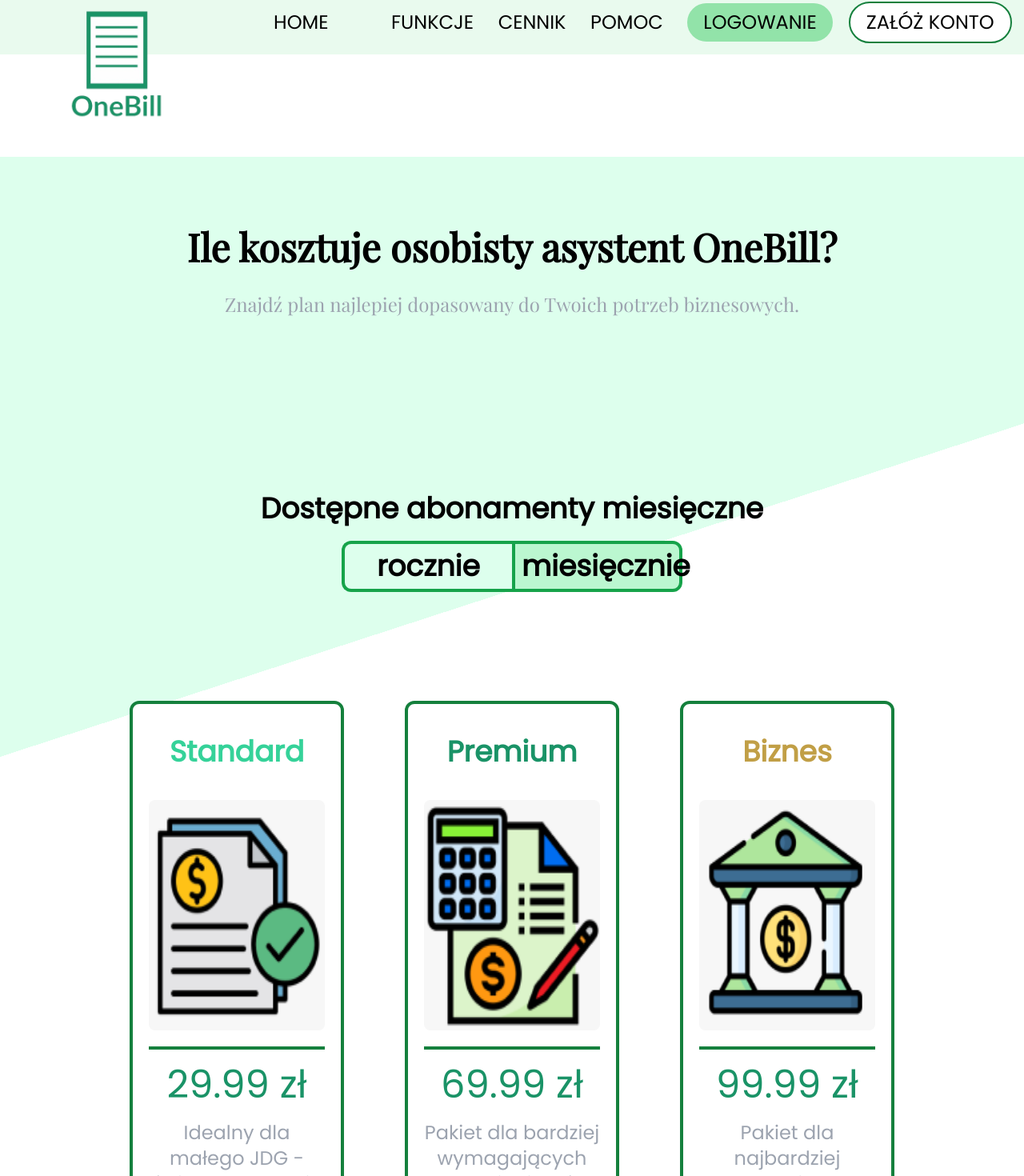
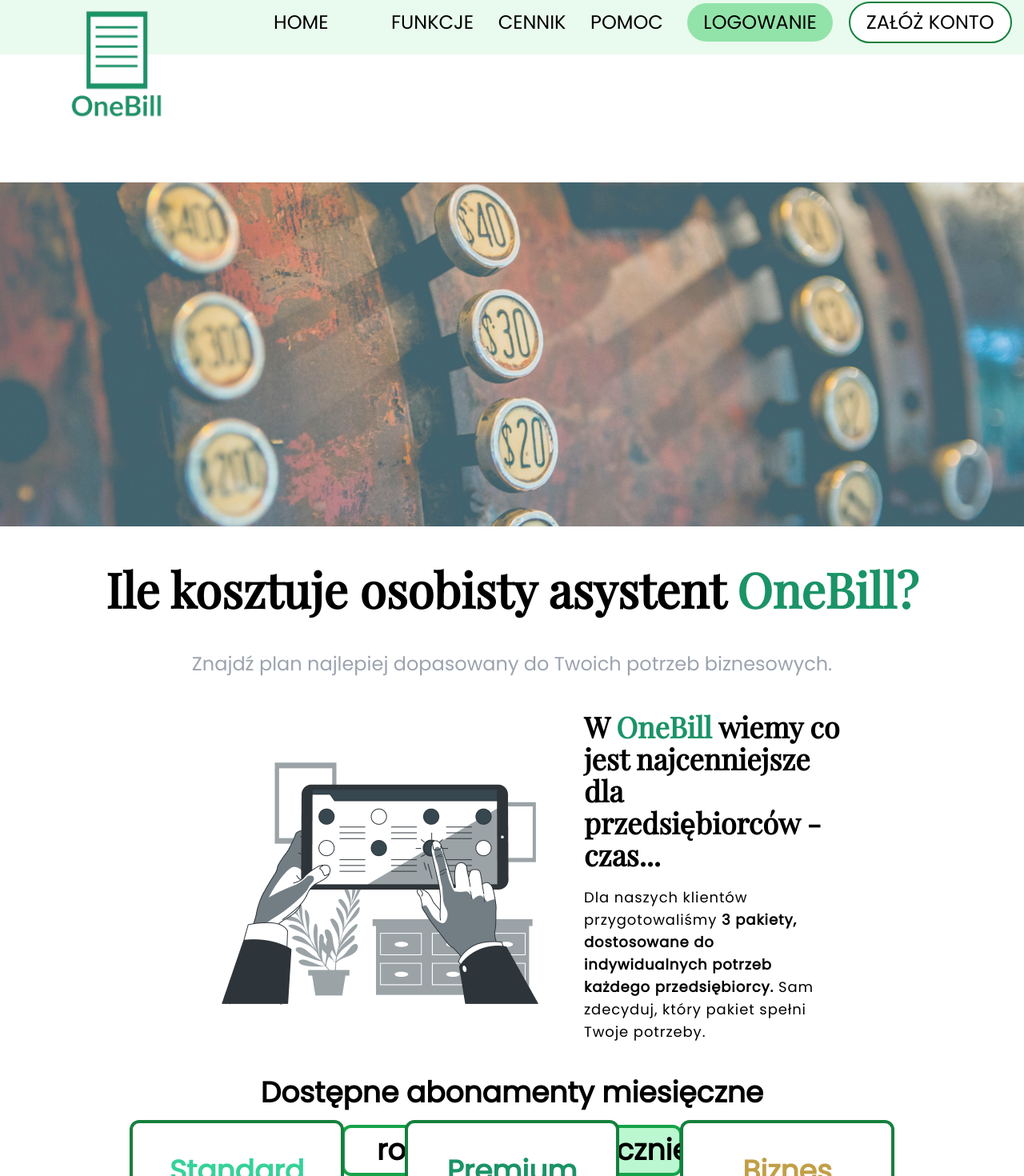
Before and after one commit to Tommy3DE/TheBill, a React (Vite) app: page /cennik in a window 1280 px wide. Shown: the part 12-1482 px from the top of the page at 80% size. Built offline with nearby package versions, Linux system fonts and the light colour scheme.

Commit message:
pricing intro ready

```diff
--- a/src/layout/pages/Cennik/PricingIntro.tsx
+++ b/src/layout/pages/Cennik/PricingIntro.tsx
@@ -1,29 +1,62 @@
+import bg from "../../../assets/pricing/bg.png";
+import image from "../../../assets/pricing/Select-bro 1.png";
+
 type PricingProps = {
-    yearly: boolean;
-    setYearly: (value: boolean)=>void;
-}
+  yearly: boolean;
+  setYearly: (value: boolean) => void;
+};
 
-const PricingIntro = ({setYearly, yearly}: PricingProps) => {
-
-    const toggleOffer = () => {
-        setYearly(!yearly)
-    }
+const PricingIntro = ({ setYearly, yearly }: PricingProps) => {
+  const toggleOffer = () => {
+    setYearly(!yearly);
+  };
   return (
-    <section className="lg:mt-32 bg-diagonal-split bg-180% h-[750px]">
-      <div className="w-full h-[80%] flex flex-col justify-between py-14">
-        <div className="font-playFair flex flex-col justify-center items-center">
-          <h1 className="text-5xl font-extrabold py-8 lg:text-start text-center">
-            Ile kosztuje osobisty asystent OneBill?
+    <section className="mt-40">
+      <img src={bg} alt="bg" className="w-full" />
+      <h1 className=" font-black text-6xl font-playFair text-center my-12">
+        Ile kosztuje osobisty asystent{" "}
+        <span className="text-[#1A9367]">OneBill?</span>
+      </h1>
+      <h3 className="text-gray-400 font-poppins text-center text-2xl">
+        Znajdź plan najlepiej dopasowany do Twoich potrzeb biznesowych.
+      </h3>
+      <div className="flex flex-row justify-center items-center">
+        <img src={image} alt="finance_bro" className="" />
+        <div className="flex flex-col w-1/4">
+          <h1 className="font-playFair text-4xl font-black text-start">
+            W <span className="text-[#1A9367]">OneBill</span> wiemy co jest{" "}
+            najcenniejsze dla przedsiębiorców - czas...
           </h1>
-          <h3 className="text-2xl text-gray-400 lg:text-start text-center">
-            Znajdź plan najlepiej dopasowany do Twoich potrzeb biznesowych.
+          <h3 className="font-poppins text-lg mt-5 tracking-wider">
+            Dla naszych klientów przygotowaliśmy{" "}
+            <span className="font-bold">
+              3 pakiety, dostosowane do indywidualnych potrzeb każdego
+              przedsiębiorcy.{" "}
+            </span>
+            Sam zdecyduj, który pakiet spełni Twoje potrzeby.
           </h3>
         </div>
-        <div className="font-poppins text-4xl font-extrabold flex flex-col items-center ">
-          <h1 className="mb-5 lg:text-start text-center">Dostępne abonamenty miesięczne</h1>
-          <div className="flex flex-row  w-1/2 justify-center">
-            <div className={`border-4 p-2 border-green-600 lg:w-1/3 text-center rounded-s-xl border-r-0 ${yearly ? 'bg-green-200' : 'bg-transparent'} cursor-pointer`} onClick={toggleOffer}>rocznie</div>
-            <div className={`border-4 p-2 border-green-600 lg:w-1/3 text-center rounded-e-xl ${!yearly ? 'bg-green-200' : 'bg-transparent'} cursor-pointer`} onClick={toggleOffer}>miesięcznie</div>
+      </div>
+      <div className="font-poppins text-4xl font-extrabold flex flex-col items-center ">
+        <h1 className="mb-5 lg:text-start text-center">
+          Dostępne abonamenty miesięczne
+        </h1>
+        <div className="flex flex-row  w-1/2 justify-center">
+          <div
+            className={`border-4 p-2 border-green-600 lg:w-1/3 text-center rounded-s-xl border-r-0 ${
+              yearly ? "bg-green-200" : "bg-transparent"
+            } cursor-pointer`}
+            onClick={toggleOffer}
+          >
+            rocznie
+          </div>
+          <div
+            className={`border-4 p-2 border-green-600 lg:w-1/3 text-center rounded-e-xl ${
+              !yearly ? "bg-green-200" : "bg-transparent"
+            } cursor-pointer`}
+            onClick={toggleOffer}
+          >
+            miesięcznie
           </div>
         </div>
       </div>
--- a/tailwind.config.js
+++ b/tailwind.config.js
@@ -10,12 +10,7 @@ export default {
         poppins: ['Poppins', 'sans-serif'],
         playFair: ['Playfair Display', 'sans-serif']
       },
-      backgroundImage: {
-        'diagonal-split': "linear-gradient(to bottom right, #DDFFED 50%, transparent 50%)",
-      },
-      backgroundSize: {
-        '180%': '180%',
-      },
+
     },
   },
   plugins: [],
```
Also changed, not shown: src/assets/pricing/Select-bro 1.png (added), src/assets/pricing/bg.png (added).
